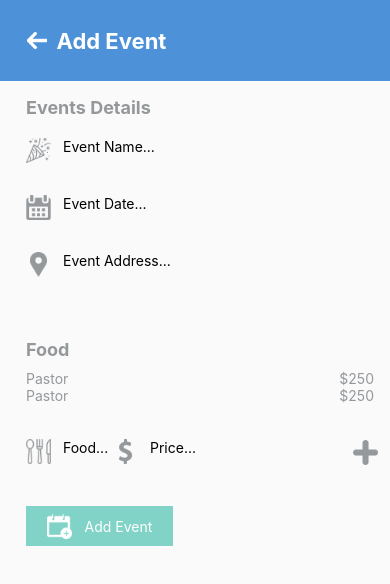
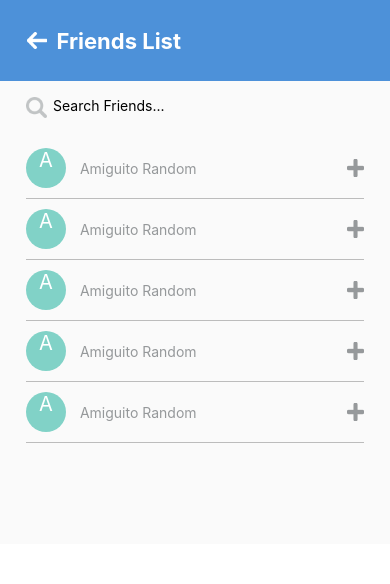
Before and after one commit to RaulECT/hcd, a React Native app: screen / in a window 390 px wide. Shown: the top 584 px of the page. Built offline with nearby package versions, Linux system fonts and the light colour scheme.

Commit message:
Component SearchView created

```diff
--- a/App.js
+++ b/App.js
@@ -16,8 +16,8 @@ export default class App extends React.Component {
     return(
 
       //<EventsListView/>
-     //<FriendsListView/>
-     <AddEventView/>
+     <FriendsListView/>
+     //<AddEventView/>
     )
 
 
--- a/EventsListView.js
+++ b/EventsListView.js
@@ -1,6 +1,7 @@
 import React, { Component } from 'react';
 import HomeNavBarView from './HomeNavBarView'
 import EventRowView from './EventRowView'
+import SearchView from './SearchView'
 import searchIcon from './resources/musica-searcher.png'
 import {
   Platform,
@@ -29,18 +30,9 @@ class EventsListView extends Component {
         <HomeNavBarView></HomeNavBarView>
         <View style={styles.container}>
 
-          <View style={styles.searchFormGroup}>
-            <Image
-              style={styles.searchIcon}
-              source={searchIcon}
-            />
-
-            <TextInput
-              style={styles.searchField}
-              placeholder="Search Event..."
-              underlineColorAndroid='transparent'
-            />
-          </View>
+          <SearchView
+            placeholder="Search Events..."
+          />
 
           <ScrollView style={styles.eventsList}>
             {
@@ -71,24 +63,6 @@ const styles = StyleSheet.create( {
     paddingTop: 16,
     paddingLeft: 26,
     paddingRight: 26,
-  },
-  searchFormGroup:{
-    display: 'flex',
-    flexDirection: 'row'
-  },
-  searchIcon: {
-    width: 21,
-    height: 21,
-    marginRight: 3
-  },
-  searchField:{
-    width: '80%',
-    marginLeft: 3,
-    marginTop: -4
-  },
-  eventsList: {
-    marginTop: 20,
-    marginBottom: 20
   }
 } )
 
--- a/FriendsListView.js
+++ b/FriendsListView.js
@@ -2,6 +2,7 @@ import React, { Component } from 'react';
 import searchIcon from './resources/musica-searcher.png'
 import GeneralNavBarView from './GeneralNavBarView'
 import FriendRowView from './FriendRowView'
+import SearchView from './SearchView'
 import {
   Platform,
   StyleSheet,
@@ -30,18 +31,9 @@ class FriendListView extends Component {
         />
 
         <View style={styles.container}>
-          <View style={styles.searchFormGroup}>
-            <Image
-              style={styles.searchIcon}
-              source={searchIcon}
-            />
-
-            <TextInput
-              style={styles.searchField}
-              placeholder="Search Friend..."
-              underlineColorAndroid='transparent'
-            />
-          </View>
+          <SearchView
+            placeholder="Search Friends..."
+          />
 
           <ScrollView style={styles.friendsList}>
             {
@@ -71,20 +63,6 @@ const styles = StyleSheet.create( {
     paddingLeft: 26,
     paddingRight: 26,
   },
-  searchFormGroup:{
-    display: 'flex',
-    flexDirection: 'row'
-  },
-  searchIcon: {
-    width: 21,
-    height: 21,
-    marginRight: 3
-  },
-  searchField:{
-    width: '80%',
-    marginLeft: 3,
-    marginTop: -4
-  },
   friendsList:{
     marginTop: 20,
     marginBottom: 20
--- /dev/null
+++ b/SearchView.js
@@ -0,0 +1,50 @@
+import React, { Component } from 'react';
+import searchIcon from './resources/musica-searcher.png'
+import {
+  Platform,
+  StyleSheet,
+  Text,
+  View,
+  TouchableOpacity,
+  ScrollView,
+  TextInput,
+  Image
+} from 'react-native';
+
+class SearchView extends Component{
+  render() {
+    return(
+      <View style={styles.searchFormGroup}>
+        <Image
+          style={styles.searchIcon}
+          source={searchIcon}
+        />
+
+        <TextInput
+          style={styles.searchField}
+          placeholder={this.props.placeholder}
+          underlineColorAndroid='transparent'
+        />
+      </View>
+    )
+  }
+}
+
+const styles = StyleSheet.create( {
+  searchFormGroup:{
+    display: 'flex',
+    flexDirection: 'row'
+  },
+  searchIcon: {
+    width: 21,
+    height: 21,
+    marginRight: 3
+  },
+  searchField:{
+    width: '80%',
+    marginLeft: 3,
+    marginTop: -4
+  }
+} )
+
+export default SearchView
```
